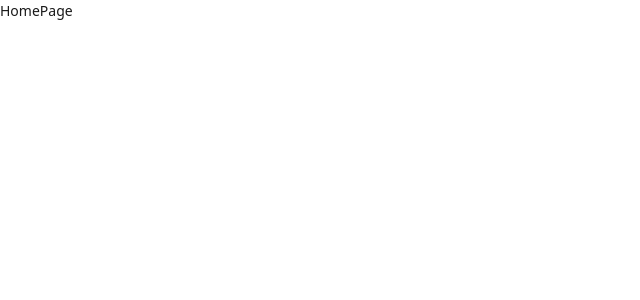
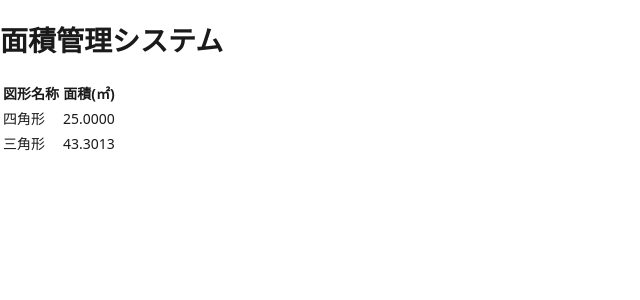
Before and after one commit to kentem-ko-munakata/aria-manager, a React (Vite) app: page / in a window 1280 px wide. Shown: the top 300 px of the page, without its empty margins (0-640 px from the left). Built offline with nearby package versions, Linux system fonts and the light colour scheme.

Commit message:
feat:ホームページに図形一覧表示機能を追加し、サンプルデータを作成

```diff
--- /dev/null
+++ b/src/components/shape-board/ShapeBoard.tsx
@@ -0,0 +1,31 @@
+import type { Shape } from '@/types/shape';
+import styles from './ShapeBoard.module.css';
+import { getShapeName } from '@/utils/getShapeName';
+import { calculateArea } from '@/utils/calculateArea';
+
+interface ShapeBoardProps {
+  shapes: Shape[];
+  selectedShapeId: Shape['id'] | null;
+  onSelectShape: (id: Shape['id'] | null) => void;
+}
+
+export const ShapeBoard = ({ shapes, selectedShapeId, onSelectShape }: ShapeBoardProps) => {
+  return (
+    <table className={styles.board}>
+      <thead>
+        <tr>
+          <th>図形名称</th>
+          <th>面積(㎡)</th>
+        </tr>
+      </thead>
+      <tbody>
+        {shapes.map((shape) => (
+          <tr key={shape.id} onClick={() => onSelectShape(selectedShapeId)}>
+            <td>{getShapeName(shape.type)}</td>
+            <td>{calculateArea(shape).toFixed(4)}</td>
+          </tr>
+        ))}
+      </tbody>
+    </table>
+  );
+};
--- /dev/null
+++ b/src/data/sampleShapes.ts
@@ -0,0 +1,20 @@
+import type { Shape } from '@/types/shape';
+
+export const sampleShapes: Shape[] = [
+  {
+    id: crypto.randomUUID(),
+    title: 'サンプル1',
+    type: 'square',
+    sideLength: 5,
+    createdAt: new Date(),
+    updatedAt: new Date(),
+  },
+  {
+    id: crypto.randomUUID(),
+    title: 'サンプル2',
+    type: 'triangle',
+    sideLength: 10,
+    createdAt: new Date(),
+    updatedAt: new Date(),
+  },
+];
--- a/src/pages/HomePage.tsx
+++ b/src/pages/HomePage.tsx
@@ -1,3 +1,16 @@
+import { ShapeBoard } from '@/components/shape-board/ShapeBoard';
+import { sampleShapes } from '@/data/sampleShapes';
+import type { Shape } from '@/types/shape';
+import { useState } from 'react';
+
 export const HomePage = () => {
-  return <div>HomePage</div>;
+  const [shapes, setShapes] = useState<Shape[]>(sampleShapes);
+  const [selectedShapeId, setSelectedShapeId] = useState<Shape['id'] | null>(null);
+
+  return (
+    <div>
+      <h1>面積管理システム</h1>
+      <ShapeBoard shapes={shapes} selectedShapeId={selectedShapeId} onSelectShape={setSelectedShapeId} />
+    </div>
+  );
 };
```
Also changed, not shown: src/components/shape-board/ShapeBoard.module.css (added).
